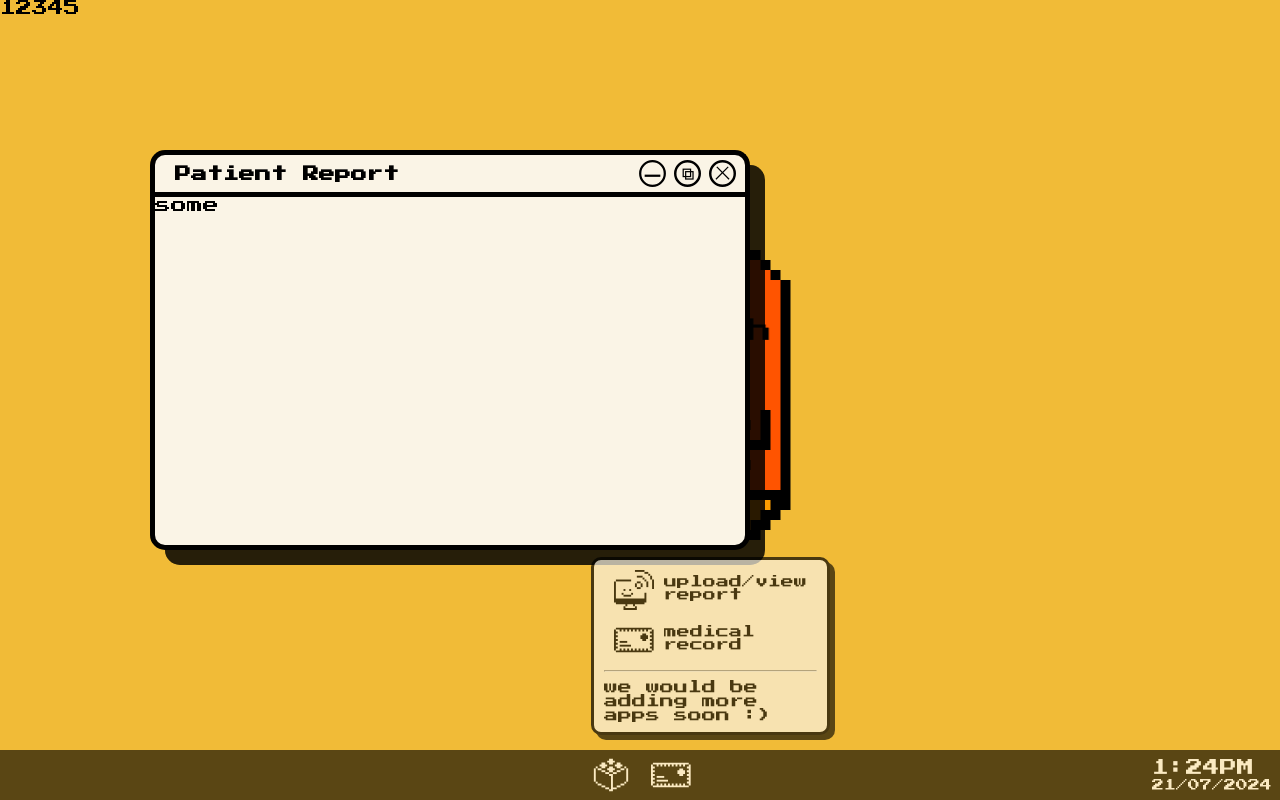
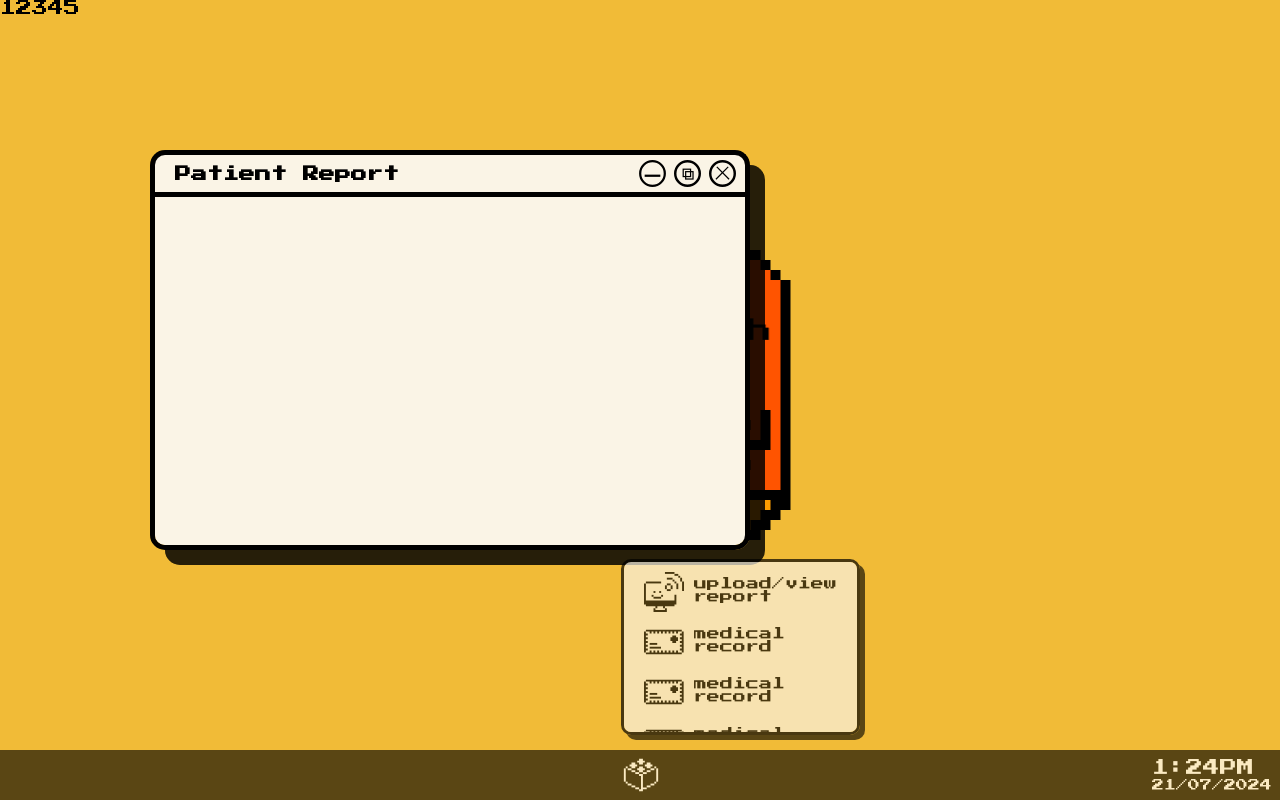
Before and after one commit to rythmn1111/ostest, a Next.js app: page / in a window 1280 px wide. Both pictures are taken after a click on the picture 610 px from the left and 775 px from the top of the page. Built offline with nearby package versions, Linux system fonts and the light colour scheme.

Commit message:
blog website text box

```diff
--- a/src/app_directory/app_directory.tsx
+++ b/src/app_directory/app_directory.tsx
@@ -43,8 +43,22 @@ export default function AppDirectory(){
                         <Image src="/medical_record_black.svg" alt="Logo" width={40} height={40}  style={{marginLeft:"10px"}} className="menu-svg"/></div>
                     <div style={{marginLeft: "10px", marginTop: "5px",marginRight:"10px"}} className="menu">medical record</div>
                 </div>
-                <hr />
-                <div style={{fontSize:"14px"}}>we would be adding more apps soon :)</div>
+                <div style={{display: "flex",marginBottom:"10px"}} className="menu">
+                    <div>
+                        <Image src="/medical_record_black.svg" alt="Logo" width={40} height={40}  style={{marginLeft:"10px"}} className="menu-svg"/></div>
+                    <div style={{marginLeft: "10px", marginTop: "5px",marginRight:"10px"}} className="menu">medical record</div>
+                </div>
+                <div style={{display: "flex",marginBottom:"10px"}} className="menu">
+                    <div>
+                        <Image src="/medical_record_black.svg" alt="Logo" width={40} height={40}  style={{marginLeft:"10px"}} className="menu-svg"/></div>
+                    <div style={{marginLeft: "10px", marginTop: "5px",marginRight:"10px"}} className="menu">medical record</div>
+                </div>
+                <div style={{display: "flex",marginBottom:"10px"}} className="menu">
+                    <div>
+                        <Image src="/medical_record_black.svg" alt="Logo" width={40} height={40}  style={{marginLeft:"10px"}} className="menu-svg"/></div>
+                    <div style={{marginLeft: "10px", marginTop: "5px",marginRight:"10px"}} className="menu">medical record</div>
+                </div>
+
             </div>)}
         </div>
     )
--- a/src/pages/index.tsx
+++ b/src/pages/index.tsx
@@ -30,12 +30,13 @@ export default function Home() {
         ) : (
           <div>{arr}</div>
         )}
-        <WindowStructure windowId={8}>some</WindowStructure>
+        <WindowStructure windowId={8}>
+          <textarea name="" id="" className="textArea" spellCheck= "false"></textarea>
+        </WindowStructure>
 
       </Playground>
       <TaskBar>
         <AppDirectory />
-        <AppList />
       </TaskBar>
     </Desktop>
 
--- a/src/styles/globals.scss
+++ b/src/styles/globals.scss
@@ -77,6 +77,7 @@
     15px 15px 0 rgba(0, 0, 0, 0.6),  /* Main shadow */
     15px 15px 0 rgba(0, 0, 0, 0.6);
     overflow: scroll;
+    // padding: ;
 }
 .wb-body::-webkit-scrollbar{
     border-radius: 20px;
@@ -207,8 +208,10 @@
 }
 .app-directory-container{
     position: relative;
+    opacity: 1;
 }
 .app-directory-menu{
+    opacity: 1;
     position: absolute;
     bottom: 150%; /* This positions the menu above the taskbar */
     // left: 0;
@@ -216,11 +219,29 @@
     border: 3px solid black;
     border-radius: 10px;
     padding: 10px;
+    height: 150px;
+
     min-height: 150px;
     min-width: 150px;
     box-shadow: 5px 5px 0 rgba(0, 0, 0, 0.9);
     z-index: 1000;
+    overflow: scroll;
 }
+.app-directory-menu::-webkit-scrollbar{
+    border-radius: 20px;
+    // background-color: aqua;
+
+}
+.app-directory-menu::-webkit-scrollbar-thumb{
+    background-color: rgb(250, 213, 154);
+    // background-image: url("");
+    border-radius: 20px;
+}
+.app-directory-menu::-webkit-scrollbar-corner {
+    // background-color: red;
+    border-radius: 30px; /* or any color you prefer */
+  }
+
 .taskbar-elements:hover{
     background-color: rgb(0, 0, 0);
 }
@@ -245,3 +266,22 @@
         filter: invert(1) brightness(100%);
     }
 }
+.textArea{
+    margin-top: 1rem;
+    margin-left: 1rem;
+    background-color: transparent;
+    // bottom: none;
+    border-style: none;
+    border-color: Transparent;
+    overflow:visible ;
+    resize: none;
+    height: 96%;
+    width: 97%;
+    padding: 0;
+    font-size: large;
+    font-family: inherit;
+
+}
+.textArea:focus{
+    outline: none;
+}
```
